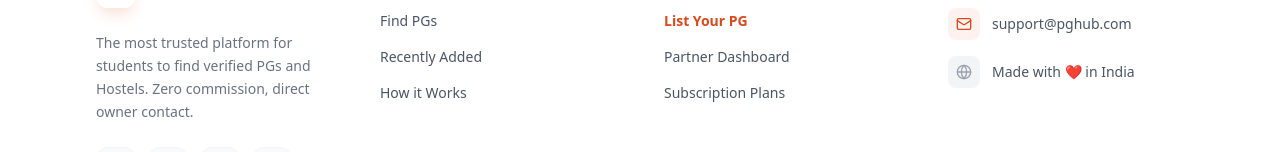
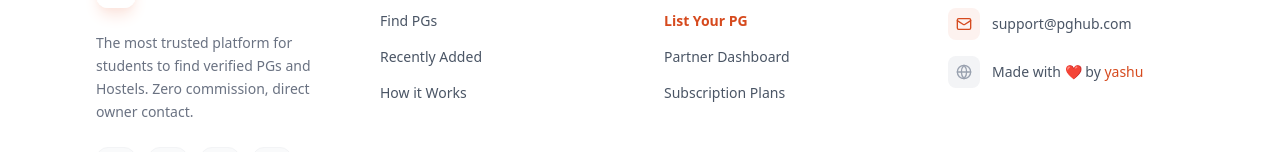
Before and after one commit to YASHU-B/pghubputtur, a React (Vite) app in the folder client/: page / in a window 1280 px wide. Shown: the part 2540-2692 px from the top of the page. Built offline with nearby package versions, Linux system fonts and the light colour scheme; no server answers; the database is empty.

Commit message:
Update footer with Made with love by yashu

```diff
--- a/client/src/App.jsx
+++ b/client/src/App.jsx
@@ -589,7 +589,9 @@ const Footer = () => (
               <div className="p-2 bg-gray-100 rounded-lg">
                 <Globe className="h-4 w-4 text-gray-400" />
               </div>
-              <span className="font-medium">Made with ❤️ in India</span>
+              <span className="font-medium">
+                Made with ❤️ by <a href="https://wa.me/917569441767" target="_blank" rel="noopener noreferrer" className="text-orange-600 hover:underline">yashu</a>
+              </span>
             </li>
           </ul>
         </div>
```
